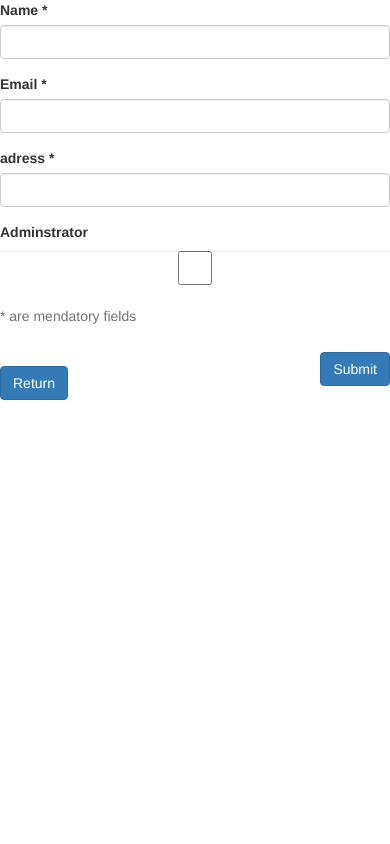
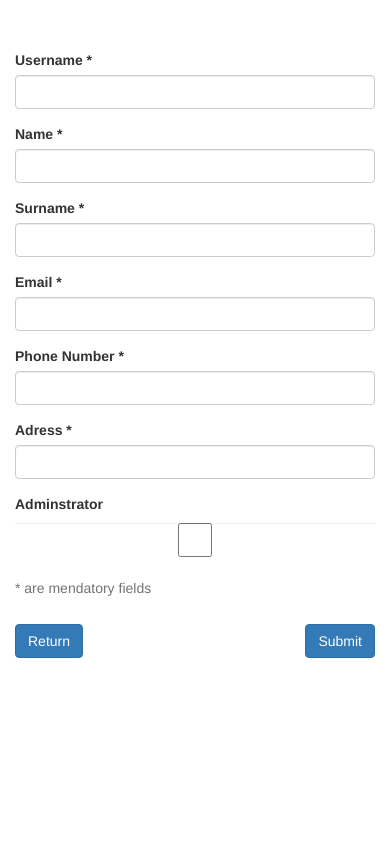
Before and after one commit to amotttier/Commune, a PHP site: page /admin/edit.php?id=1 in a window 390 px wide. Run offline with PHP 8.4, Linux system fonts and the light colour scheme; the visitor is signed in with stand-in values (Sample User, id 1); data that the repository does not hold is empty; some libraries are stand-ins or nearby versions.

Commit message:
change architecture

```diff
--- a/edit.php
+++ b/admin/edit.php
@@ -32,26 +32,26 @@ $query=$bdd->query('SELECT * FROM users WHERE id_user ='.$id);
 $data=$query->fetch();
 ?>
 <html lang="en-US">
-  <head>
-    <meta http-equiv="content-type" content="text/html; charset=UTF-8">
-    <meta name="viewport" content="width=device-width, initial-scale=1.0" />
-    <title>Web Responsive : Alexandre Mottier</title>
-    <link href="resources/css/bootstrap/css/bootstrap.css" rel="stylesheet">
-    <link rel="stylesheet" type="text/css" href="resources/css/admin.css">
-    <script src="http://code.jquery.com/jquery.js"></script>
-
-      <!-- Enable media queries for old IE -->
-      <!--[if lt IE 9]>
-      <script src="http://css3-mediaqueries-js.googlecode.com/svn/trunk/css3-mediaqueries.js"></script>
-      <![endif]-->
-  </head>
+<?php include('../configuration/head_call.php'); ?>
   <body>
-    <div class="body_container">
+    <div class="container">
       <form action="edit_post.php" method="post" class="form-horizontal" role="form">
         <div class="text-contact form-group" id="username">
+          <label class="col-sm-2 control-label" for="input_username">Username *</label>
+          <div class="col-sm-10">
+            <input type="text" name="username" class="form-control" id="input_username" value="<?php echo $data['username']; ?>">
+          </div>
+        </div>
+        <div class="text-contact form-group" id="name">
           <label class="col-sm-2 control-label" for="input_username">Name *</label>
           <div class="col-sm-10">
-            <input type="text" name="username" class="form-control" id="input_username" value="<?php echo $data['username']; ?>">
+            <input type="text" name="username" class="form-control" id="input_username" value="<?php echo $data['name']; ?>">
+          </div>
+        </div>
+        <div class="text-contact form-group" id="surname">
+          <label class="col-sm-2 control-label" for="input_username">Surname *</label>
+          <div class="col-sm-10">
+            <input type="text" name="username" class="form-control" id="input_username" value="<?php echo $data['surname']; ?>">
           </div>
         </div>
         <div class="text-contact form-group" id="email">
@@ -60,8 +60,14 @@ $data=$query->fetch();
             <input type="text" name="email" class="form-control" id="input_email" value="<?php echo $data['email']; ?>">
           </div>
         </div>
+        <div class="text-contact form-group" id="phone">
+          <label class="col-sm-2 control-label" for="input_email">Phone Number *</label>
+          <div class="col-sm-10">
+            <input type="text" name="email" class="form-control" id="input_email" value="<?php echo $data['phone']; ?>">
+          </div>
+        </div>
         <div class="text-contact form-group" id="adress">
-          <label class="col-sm-2 control-label" for="input_adress">adress *</label>
+          <label class="col-sm-2 control-label" for="input_adress">Adress *</label>
           <div class="col-sm-10">
             <input type="text" name="adress" class="form-control" id="input_adress" value="<?php echo $data['adress']; ?>">
           </div>
@@ -84,9 +90,5 @@ $data=$query->fetch();
       </form>
       <a href="admin_managment_user.php"><button class="btn btn-primary pull-left">Return</button></a>
     </div>
-    <!-- jQuery (necessary for Bootstrap's JavaScript plugins) -->
-    <script src="https://ajax.googleapis.com/ajax/libs/jquery/1.11.1/jquery.min.js"></script>
-    <!-- Include all compiled plugins (below), or include individual files as needed -->
-    <script src="js/bootstrap.min.js"></script>
   </body>
 </html>
--- /dev/null
+++ b/configuration/head_call.php
@@ -0,0 +1,13 @@
+<head>
+  <meta http-equiv="content-type" content="text/html; charset=UTF-8">
+  <meta name="viewport" content="width=device-width, initial-scale=1.0" />
+  <title>Projet | Commune</title>
+  <link rel="stylesheet" type="text/css" href="../resources/css/reset.css">
+  <link href="../resources/css/bootstrap/css/bootstrap.css" rel="stylesheet">
+    <link href="../resources/css/main.css" rel="stylesheet">
+  <script src="http://code.jquery.com/jquery.js"></script>
+  <!-- Enable media queries for old IE -->
+  <!--[if lt IE 9]>
+  <script src="http://css3-mediaqueries-js.googlecode.com/svn/trunk/css3-mediaqueries.js"></script>
+  <![endif]-->
+</head>
--- a/login_post.php
+++ b/login_post.php
@@ -71,11 +71,11 @@ else{
     if($data['type'] == 'admin'){
       $_SESSION['isConnected'] = true;
       $_SESSION['username'] = $data['username'];
-      header('Location: admin.php');
+      header('Location: admin/admin.php');
     }
     else{
       $_SESSION['isConnected'] = true;
-      header('Location: user.php');
+      header('Location: user/user.php');
     }
   }
   else{ // Acces non ok
--- /dev/null
+++ b/resources/css/main.css
@@ -0,0 +1,3 @@
+body{
+  padding-top: 50px;
+}
--- /dev/null
+++ b/resources/css/reset.css
@@ -0,0 +1,48 @@
+/* http://meyerweb.com/eric/tools/css/reset/
+   v2.0 | 20110126
+   License: none (public domain)
+*/
+
+html, body, div, span, applet, object, iframe,
+h1, h2, h3, h4, h5, h6, p, blockquote, pre,
+a, abbr, acronym, address, big, cite, code,
+del, dfn, em, img, ins, kbd, q, s, samp,
+small, strike, strong, sub, sup, tt, var,
+b, u, i, center,
+dl, dt, dd, ol, ul, li,
+fieldset, form, label, legend,
+table, caption, tbody, tfoot, thead, tr, th, td,
+article, aside, canvas, details, embed,
+figure, figcaption, footer, header, hgroup,
+menu, nav, output, ruby, section, summary,
+time, mark, audio, video {
+	margin: 0;
+	padding: 0;
+	border: 0;
+	font-size: 100%;
+	font: inherit;
+	vertical-align: baseline;
+}
+/* HTML5 display-role reset for older browsers */
+article, aside, details, figcaption, figure,
+footer, header, hgroup, menu, nav, section {
+	display: block;
+}
+body {
+	line-height: 1;
+}
+ol, ul {
+	list-style: none;
+}
+blockquote, q {
+	quotes: none;
+}
+blockquote:before, blockquote:after,
+q:before, q:after {
+	content: '';
+	content: none;
+}
+table {
+	border-collapse: collapse;
+	border-spacing: 0;
+}
```
Also changed, not shown: admin/admin.php (renamed from admin.php, +1 -6 lines), admin/admin_managment_compteur.php (added, +79 -0 lines), admin/admin_managment_user.php (added, +86 -0 lines), admin_managment_compteur.php (deleted, +0 -101 lines), admin_managment_user.php (deleted, +0 -104 lines), index.php (+4 -12 lines), admin/admin_user.php (renamed from admin_user.php), admin/admin_user_post.php (renamed from admin_user_post.php), admin/delete.php (renamed from delete.php), admin/edit_post.php (renamed from edit_post.php).
